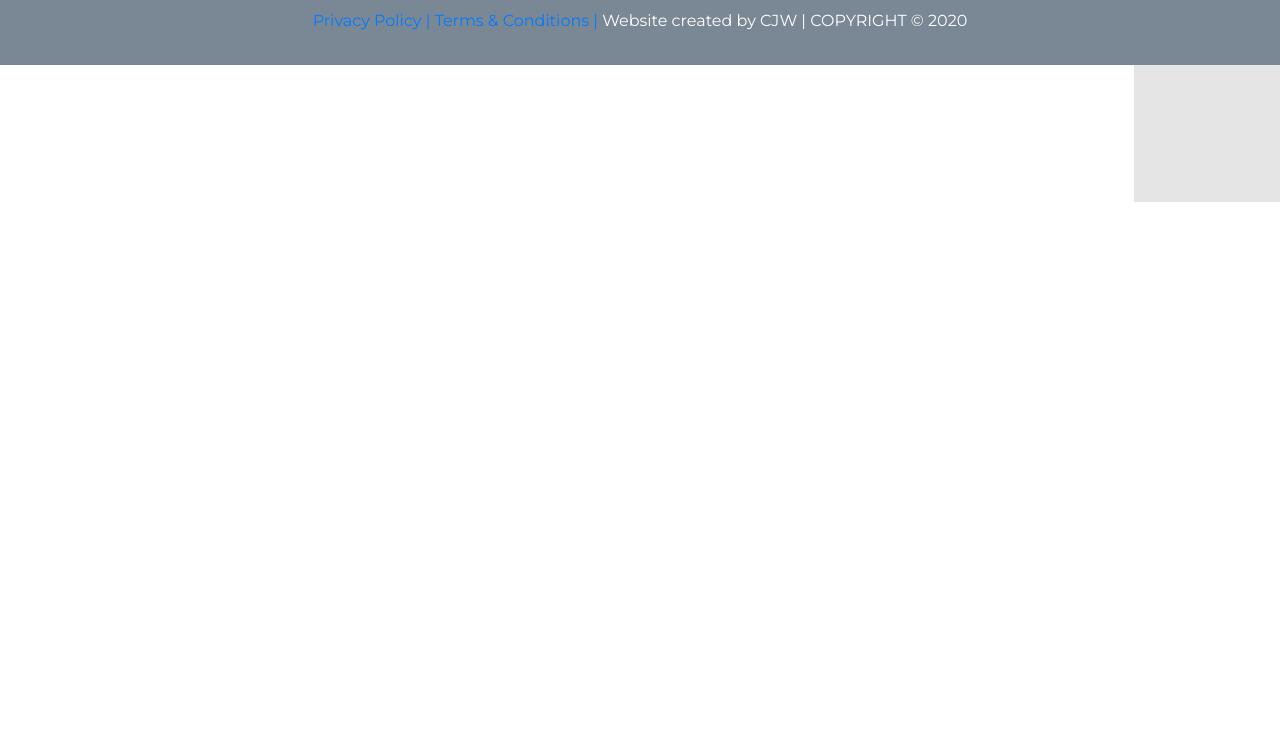
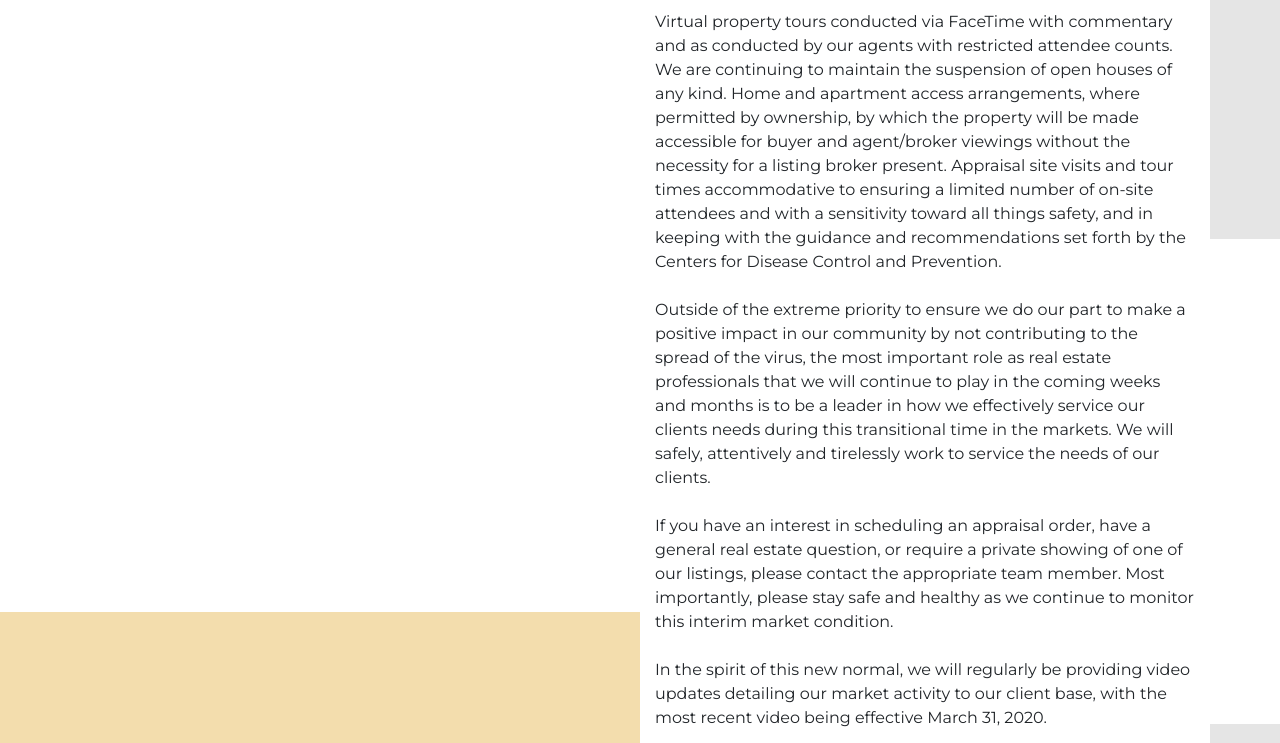
Before and after one commit to ChelWhite/PattyWRealtor, a website: page COVID-19.html in a window 1280 px wide. Shown: the part 598-1341 px from the top of the page. Before the commit the page ends 800 px from the top, so only its background shows below. Drawn offline with nearby package versions, Linux system fonts and the light colour scheme; a web font is replaced by a local one.

Commit message:
added COVID19 procedures

```diff
--- a/COVID-19.html
+++ b/COVID-19.html
@@ -70,7 +70,49 @@
                 <h2>
                     Your <em class="display-3"> safety</em> comes first
                 </h2>
-                <p>COVID-19
+                <p>
+                    <strong>PROCEDURES AND PROTOCOLS</strong>
+                    <br><br>
+                    The way in which we service and transact real estate has changed, at least for today. Smart Group Realtors
+                    have remained fully operational with fully functioning remote workplaces established and consistent
+                    protocols in place which have allowed safe and seamless operations. While our Nation continues to
+                    persist through the challenges associated with COVID-19, the real estate market has quickly adapted
+                    to the new procedures through which we safely practice real estate. We are deeply committed to do our part to mitigate the impact of COVID-19 in our
+                    community. As we immediately implemented effective and seamless remote and isolated office
+                    operations, both The McEnery Company and McEnery Residential have aggressively supported and
+                    encouraged the following general protocols during this interim condition in our market:
+
+
+                    <br><br>
+                    Virtual property tours conducted via FaceTime with commentary and as conducted by our agents with
+                    restricted attendee counts.
+                    We are continuing to maintain the suspension of open houses of any kind.
+                    Home and apartment access arrangements, where permitted by ownership, by which the property will be
+                    made accessible for buyer and agent/broker viewings without the necessity for a listing broker
+                    present.
+                    Appraisal site visits and tour times accommodative to ensuring a limited number of on-site attendees
+                    and with a sensitivity toward all things safety, and in keeping with the guidance and
+                    recommendations set forth by the Centers for Disease Control and Prevention.
+                    <br><br>
+
+                    Outside of the extreme priority to ensure we do our part to make a positive impact in our community
+                    by not contributing to the spread of the virus, the most important role as real estate professionals
+                    that we will continue to play in the coming weeks and months is to be a leader in how we effectively
+                    service our clients needs during this transitional time in the markets. We will safely, attentively
+                    and tirelessly work to service the needs of our clients.
+
+                    <br><br>
+
+                    If you have an interest in scheduling an appraisal order, have a general real estate question, or
+                    require a private showing of one of our listings, please contact the appropriate team member. Most
+                    importantly, please stay safe and healthy as we continue to monitor this interim market condition.
+
+
+                    <br><br>
+                    In the spirit of this new normal, we will regularly be providing video updates detailing our market
+                    activity to our client base, with the most recent video being effective March 31, 2020.
+
+
                 </p>
 
                 <a role="button" class="btn btn-link text-primary" href="#">
```
